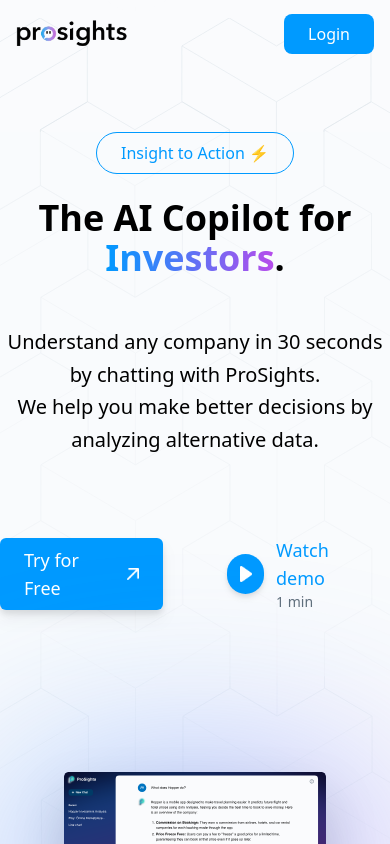
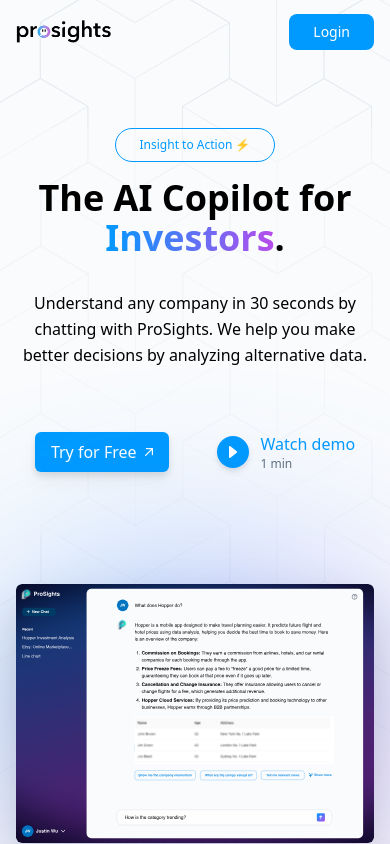
Before and after one commit to howardzh01/prosights, a Next.js app: page / in a window 390 px wide. Shown: the top 844 px of the page. Built offline with nearby package versions, Linux system fonts and the light colour scheme; no server answers.

Commit message:
mobile optimization for landing page

```diff
--- a/src/components/Navbar.js
+++ b/src/components/Navbar.js
@@ -5,7 +5,7 @@
 function Navbar() {
   return (
     <nav className="bg-transparent ">
-      <div className="max-w-7xl mx-auto px-4">
+      <div className="max-w-7xl mx-auto px-4 md:px-8">
         <div className="flex justify-between">
           <div className="flex space-x-4">
             <div>
@@ -15,7 +15,7 @@
                   alt="ProSights logo"
                   width={1024}
                   height={1024}
-                  className="w-28"
+                  className="w-24 md:w-28"
                 />
               </Link>
             </div>
@@ -31,7 +31,7 @@
             </div> */}
             <Link
               href="/sign-in"
-              className="py-2 px-6 font-medium bg-primary hover:bg-blue-600 text-white rounded-lg transition duration-300"
+              className="py-2 px-6 text-sm md:text-base font-medium bg-primary hover:bg-blue-600 text-white rounded-lg transition duration-300"
             >
               Login
             </Link>
--- a/src/pages/index.js
+++ b/src/pages/index.js
@@ -23,67 +23,67 @@
     isLoaded &&
     !isSignedIn && (
       <div
-        className="bg-gradient-to-br from-primaryInfusion via-white to-primaryInfusion pb-48 bg-repeat bg-center"
+        className="bg-gradient-to-br from-primaryInfusion via-white to-primaryInfusion pb-24 md:pb-48 bg-repeat bg-center"
         style={{
           backgroundImage: "url('/assets/backgroundPattern.svg')",
         }}
       >
         <Navbar />
         <div className="flex flex-col items-center text-black mt-16 bg-background bg-opacity-50 pb-16">
-          <div className="mb-6">
-            <p className="text-primary border border-primary px-6 py-2 rounded-3xl font-medium">
+          <div className="mb-4 md:mb-6">
+            <p className="text-primary border border-primary px-6 py-2 rounded-3xl font-medium text-xs md:text-base">
               Insight to Action ⚡️
             </p>
           </div>
-          <h1 className="text-4xl md:text-6xl font-bold mb-12 text-center">
+          <h1 className="text-4xl md:text-6xl font-bold mb-8 md:mb-12 text-center">
             The AI Copilot for{" "}
             <span className="bg-clip-text text-transparent bg-gradient-to-r from-[#009AFF] to-[#B84CEB]">
               Investors
             </span>
             .
           </h1>
-          <p className="mb-20 text-xl font-light max-w-2xl text-center leading-relaxed">
+          <p className="mb-16 md:mb-20 mx-4 md:mx-0 text-base md:text-xl font-light max-w-2xl text-center leading-relaxed">
             Understand any company in 30 seconds by chatting with ProSights.{" "}
-            <br />
+            <br className="hidden md:flex" />
             We help you make better decisions by analyzing alternative data.
           </p>
           <div className="flex items-center">
             <Link
               href="/sign-up"
-              className="flex flex-row items-center bg-primary text-white py-2 px-6 rounded-md hover:bg-blue-600 drop-shadow-lg mr-12 transition duration-300"
+              className="flex flex-row items-center bg-primary text-white py-2 px-4 md:px-6 rounded-md hover:bg-blue-600 drop-shadow-lg mr-12 transition duration-300"
             >
-              <p className="mr-4 text-lg">Try for Free</p>
+              <p className="mr-2 md:mr-4 text-base md:text-lg">Try for Free</p>
               <Image
                 src="/assets/topRightArrow.png"
                 alt="Go"
-                className="w-3 h-3"
+                className="w-2 h-2 md:w-3 md:h-3"
                 width={64}
                 height={64}
               />
             </Link>
             <Link
               href="#"
-              className="group flex flex-row items-center px-4 rounded-md"
+              className="group flex flex-row items-center rounded-md"
             >
-              <div className="bg-primary group-hover:bg-blue-600 rounded-full flex items-center justify-center w-10 h-10 mr-3 drop-shadow-md transition duration-300">
+              <div className="bg-primary group-hover:bg-blue-600 rounded-full flex items-center justify-center w-8 h-8 md:w-10 md:h-10 mr-3 drop-shadow-md transition duration-300">
                 <Image
                   src="/assets/play.png"
                   alt="Play"
-                  className="w-3 h-4"
+                  className="w-2 h-3 md:w-3 md:h-4"
                   width={110}
                   height={150}
                 />
               </div>
               <div className="flex flex-col">
-                <p className="text-primary text-lg group-hover:text-blue-600 transition duration-300">
+                <p className="text-primary text-base md:text-lg group-hover:text-blue-600 transition duration-300">
                   Watch demo
                 </p>
-                <p className="text-sm text-customGray-600">1 min</p>
+                <p className="text-xs md:text-sm text-customGray-600">1 min</p>
               </div>
             </Link>
           </div>
         </div>
-        <div className="relative mt-24">
+        <div className="relative mt-12 md:mt-24">
           <div className="absolute top-0 left-0 flex justify-center items-center w-full h-full">
             <div className="w-full h-full bg-gradient-to-br from-primary to-secondary opacity-50 rounded-full filter blur-[100px]" />
           </div>
@@ -96,7 +96,7 @@
             <Image
               src="/assets/preview.svg"
               alt="Play"
-              className="w-full h-full drop-shadow-2xl px-16 object-contain"
+              className="w-full h-full drop-shadow-2xl px-4 md:px-16 object-contain"
               width={4096}
               height={4096}
             />
```
